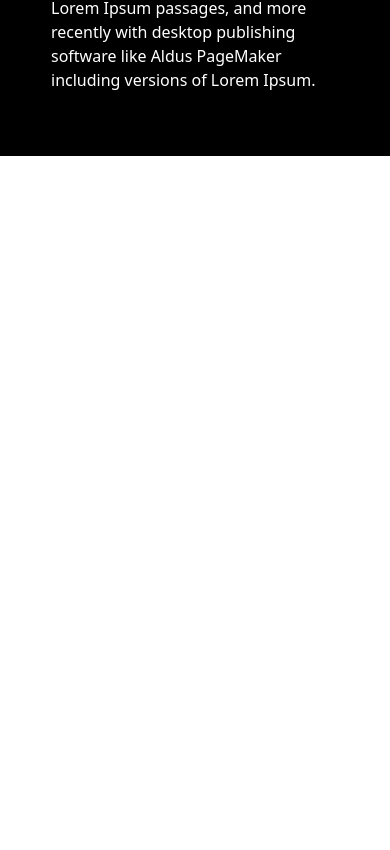
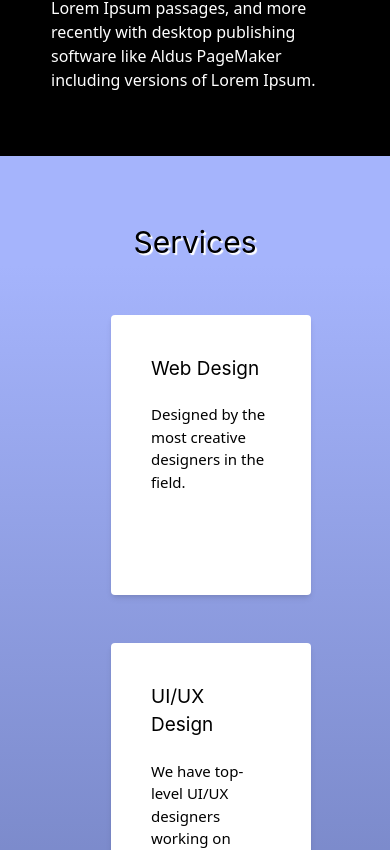
Before and after one commit to Sarthak412/Webmagic-v1, a React (Create React App) app: page / in a window 390 px wide. Shown: the part 1150-2000 px from the top of the page. Before the commit the page ends 1306 px from the top, so only its background shows below. Built offline with nearby package versions, Linux system fonts and the light colour scheme.

Commit message:
New commits-2

```diff
--- a/package.json
+++ b/package.json
@@ -6,6 +6,7 @@
     "@testing-library/jest-dom": "^5.16.5",
     "@testing-library/react": "^13.4.0",
     "@testing-library/user-event": "^13.5.0",
+    "framer-motion": "^10.11.6",
     "react": "^18.2.0",
     "react-dom": "^18.2.0",
     "react-icons": "^4.8.0",
--- a/src/App.css
+++ b/src/App.css
@@ -76,6 +76,27 @@ html{
   z-index: 10;
 }
 
+.custom_responsive{
+  display: grid;
+  grid-template-columns: repeat(5, 1fr);
+  /* grid-gap: 1rem; */
+  row-gap: 3rem;
+  column-gap: -80px;
+}
+
+
+@media(max-width: 1040px){
+
+  .custom_responsive{
+    display: grid;
+    grid-template-columns: repeat(4, 1fr);
+    /* grid-gap: 1rem; */
+    row-gap: 3rem;
+    column-gap: -80px;
+  }
+
+}
+
 @media(max-width: 970px){
 
   .img_1{
@@ -89,6 +110,11 @@ html{
     padding-left: 5rem;
   }
 
+  .custom_responsive{
+    display: grid;
+    grid-template-columns: repeat(3, 1fr);
+    /* grid-gap: 1rem; */
+  }
 
 }
 
@@ -122,9 +148,10 @@ html{
     padding-left: 4rem;
   }
 
+
 }
 
-@media(max-width: 650px){
+@media(max-width: 780px){
 
     .custom_align{
       width: 450px;
@@ -147,6 +174,22 @@ html{
       padding-left: 7rem;
     }
 
+    .custom_responsive{
+      display: grid;
+      grid-template-columns: repeat(3, 1fr);
+    }
+
+}
+
+@media(max-width: 750px){
+
+  .custom_responsive{
+    display: grid;
+    grid-template-columns: repeat(2, 1fr);
+    column-gap: -5rem;
+    place-items: center;
+  }
+
 }
 
 @media(max-width:498px){
@@ -166,6 +209,15 @@ html{
     display: none;
   }
 
+
+}
+
+@media(max-width: 515px){
+
+  .custom_responsive{
+    display: grid;
+    grid-template-columns: repeat(1, 1fr);
+  }
 
 }
 
--- a/src/App.js
+++ b/src/App.js
@@ -2,6 +2,7 @@ import './App.css';
 import About from './components/About';
 import Hero from './components/Hero';
 import Navbar from './components/Navbar';
+import Services from './components/Services';
 
 function App() {
   return (
@@ -9,7 +10,7 @@ function App() {
       <Navbar logo="Webmagic" link_1="About" link_2="Services" link_3="Blog" link_4="Contact"/>
       <Hero/>
       <About id="about" />
-
+      <Services/>
     </div>
   );
 }
--- /dev/null
+++ b/src/components/Services.js
@@ -0,0 +1,26 @@
+import React from 'react'
+
+// import { motion } from 'framer-motion';
+
+// import {staggerContainer} from '../utils/motion'
+
+import { exploreWorlds } from '../constants';
+
+const Services = () => {
+  return (
+    <div className='grid'>
+        <h1 className='pt-[4rem] bg-indigo-300 text-black text-[30px] text-shadow-white'>Services</h1>
+        <section id='#services' className='bg-gradient-to-t from-blue-950 to-indigo-300 w-full min-h-[50vh] pt-[50px] flex items-center justify-center pl-[2rem] pb-[4rem] custom_responsive' >
+            {/* Services card design */}
+            {exploreWorlds.map((service, index) => (
+                <div key={service.id} className='flex w-[200px] h-[280px] flex-col mx-4 p-10 rounded shadow-md bg-white gap-5 bg-blue'>
+                    <h2 className='text-[19px] text-left'>{service.title}</h2>
+                    <p className='w-[120px] text-left text-[15px] font-sans'> {service.description} </p>
+                </div>
+            ))}
+        </section>
+    </div>
+  )
+}
+
+export default Services;
--- /dev/null
+++ b/src/constants/index.js
@@ -0,0 +1,33 @@
+export const exploreWorlds = [
+    {
+      id: 'service-1',
+      title: 'Web Design',
+      description: 'Designed by the most creative designers in the field.',
+    },
+    {
+      id: 'service-2',
+      title: 'UI/UX Design',
+      description: 'We have top-level UI/UX designers working on interactive UI.',
+    },
+    {
+      id: 'service-3',
+      title: 'Web App Development',
+      description: 'Web app development with highly optimized architecture.',
+    },
+    {
+      id: 'service-4',
+      title: 'Cloud Services',
+      description: 'Wide range of services delivered to customers over the internet.',
+    },
+    {
+      id: 'service-5',
+      title: 'DevOps',
+      description: 'Best DevOps practices and tools that increases organizations ability to deliver.',
+    },
+    {
+      id: 'service-6',
+      title: 'DevOps',
+      description: 'Best DevOps practices and tools that increases organizations ability to deliver.',
+    },
+
+];
--- /dev/null
+++ b/src/utils/motion.js
@@ -0,0 +1,161 @@
+export const navVariants = {
+  hidden: {
+    opacity: 0,
+    y: -50,
+    transition: {
+      type: 'spring',
+      stiffness: 300,
+      damping: 140,
+    },
+  },
+  show: {
+    opacity: 1,
+    y: 0,
+    transition: {
+      type: 'spring',
+      stiffness: 140,
+      delay: 0.5,
+    },
+  },
+};
+
+export const slideIn = (direction, type, delay, duration) => ({
+  hidden: {
+    x: direction === 'left' ? '-100%' : direction === 'right' ? '100%' : 0,
+    y: direction === 'up' ? '100%' : direction === 'down' ? '100%' : 0,
+  },
+  show: {
+    x: 0,
+    y: 0,
+    transition: {
+      type,
+      delay,
+      duration,
+      ease: 'easeOut',
+    },
+  },
+});
+
+export const staggerContainer = (staggerChildren, delayChildren) => ({
+  hidden: {},
+  show: {
+    transition: {
+      staggerChildren,
+      delayChildren,
+    },
+  },
+});
+
+export const textVariant = (delay) => ({
+  hidden: {
+    y: 50,
+    opacity: 0,
+  },
+  show: {
+    y: 0,
+    opacity: 1,
+    transition: {
+      type: 'spring',
+      duration: 1.25,
+      delay,
+    },
+  },
+});
+
+export const textContainer = {
+  hidden: {
+    opacity: 0,
+  },
+  show: (i = 1) => ({
+    opacity: 1,
+    transition: { staggerChildren: 0.1, delayChildren: i * 0.1 },
+  }),
+};
+
+export const textVariant2 = {
+  hidden: {
+    opacity: 0,
+    y: 20,
+  },
+  show: {
+    opacity: 1,
+    y: 0,
+    transition: {
+      type: 'tween',
+      ease: 'easeIn',
+    },
+  },
+};
+
+export const fadeIn = (direction, type, delay, duration) => ({
+  hidden: {
+    x: direction === 'left' ? 100 : direction === 'right' ? -100 : 0,
+    y: direction === 'up' ? 100 : direction === 'down' ? -100 : 0,
+    opacity: 0,
+  },
+  show: {
+    x: 0,
+    y: 0,
+    opacity: 1,
+    transition: {
+      type,
+      delay,
+      duration,
+      ease: 'easeOut',
+    },
+  },
+});
+
+export const planetVariants = (direction) => ({
+  hidden: {
+    x: direction === 'left' ? '-100%' : '100%',
+    rotate: 120,
+  },
+  show: {
+    x: 0,
+    rotate: 0,
+    transition: {
+      type: 'spring',
+      duration: 1.8,
+      delay: 0.5,
+    },
+  },
+});
+
+export const zoomIn = (delay, duration) => ({
+  hidden: {
+    scale: 0,
+    opacity: 0,
+  },
+  show: {
+    scale: 1,
+    opacity: 1,
+    transition: {
+      type: 'tween',
+      delay,
+      duration,
+      ease: 'easeOut',
+    },
+  },
+});
+
+export const footerVariants = {
+  hidden: {
+    opacity: 0,
+    y: 50,
+    transition: {
+      type: 'spring',
+      stiffness: 300,
+      damping: 140,
+    },
+  },
+  show: {
+    opacity: 1,
+    y: 0,
+    transition: {
+      type: 'spring',
+      stiffness: 80,
+      delay: 0.5,
+    },
+  },
+};
--- a/tailwind.config.js
+++ b/tailwind.config.js
@@ -4,7 +4,11 @@ module.exports = {
     "./src/**/*.{js,jsx,ts,tsx}",
   ],
   theme: {
-    extend: {},
+    extend: {
+      transitionTimingFunction: {
+        'out-flex': 'cubic-bezier(0.05, 0.6, 0.4, 0.9)',
+      },
+    },
   },
   plugins: [],
 }
```
Also changed, not shown: 1 other file (tests, documents, lock files or other folders).
